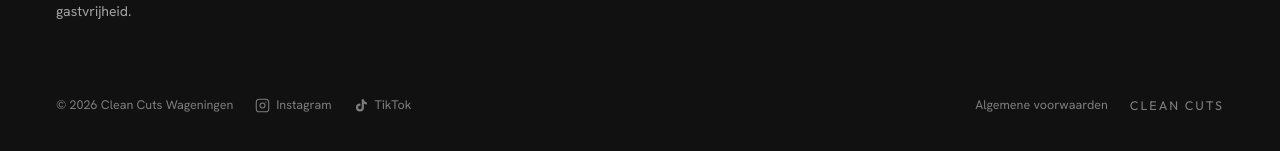
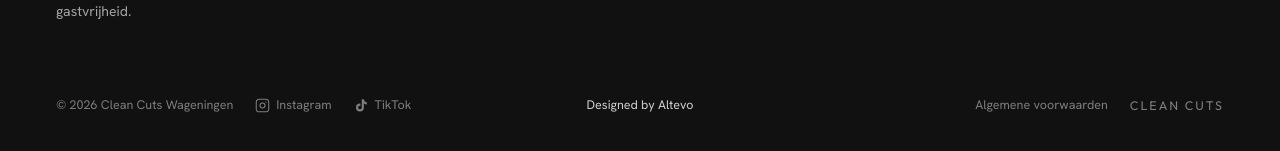
Before and after one commit to izzshtt/CleanCuts-wageningen, a Next.js app: page / in a window 1280 px wide. Shown: the part 5184-5335 px from the top of the page. Built offline with nearby package versions, Linux system fonts and the light colour scheme.

Commit message:
Refactor footer layout to use grid for improved structure and alignment

```diff
--- a/src/components/layout/Footer.tsx
+++ b/src/components/layout/Footer.tsx
@@ -131,13 +131,12 @@ export default function Footer() {
       {/* Bottom bar */}
       <div
         style={{
-          display: 'flex',
-          justifyContent: 'space-between',
+          display: 'grid',
+          gridTemplateColumns: '1fr auto 1fr',
           alignItems: 'center',
           paddingTop: '26px',
           fontSize: '12.5px',
           color: '#7d7d7d',
-          flexWrap: 'wrap',
           gap: '12px',
           fontFamily: "'Hanken Grotesk', system-ui, sans-serif",
           ...fadeIn(inView, 300),
@@ -187,7 +186,19 @@ export default function Footer() {
             TikTok
           </a>
         </div>
-        <div style={{ display: 'flex', alignItems: 'center', gap: '22px', flexWrap: 'wrap' }}>
+        <a
+          href="https://altevo.nl/"
+          target="_blank"
+          rel="noopener noreferrer"
+          style={{
+            color: '#cfcfcf',
+            textDecoration: 'none',
+            justifySelf: 'center',
+          }}
+        >
+          Designed by Altevo
+        </a>
+        <div style={{ display: 'flex', alignItems: 'center', gap: '22px', flexWrap: 'wrap', justifySelf: 'end' }}>
           <a
             href="/algemene-voorwaarden"
             style={{ color: 'inherit', textDecoration: 'none' }}
```
